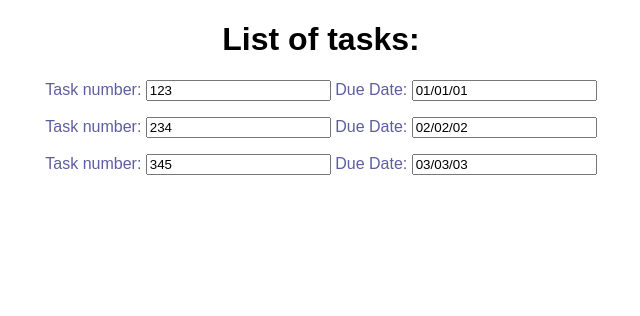
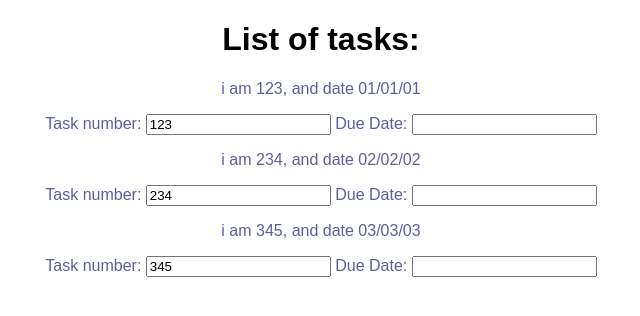
Before and after one commit to maiconmoretto/react-productivity-control, a React (Create React App) app: page / in a window 1280 px wide. Shown: the top 316 px of the page, without its empty margins (319-959 px from the left). Built offline with nearby package versions, Linux system fonts and the light colour scheme.

Commit message:
Added delete method and update

```diff
--- a/src/App.js
+++ b/src/App.js
@@ -13,6 +13,29 @@ class App extends Component {
     showTasks: true
   };
 
+  numberChangehandler = (event, id) => {
+    const taskIndex = this.state.tasks.findIndex(p => {
+      return p.id === id;
+    });
+
+    const task = {
+      ...this.state.tasks[taskIndex]
+    };
+
+    task.number = event.target.value;
+
+    const tasks = [...this.state.tasks];
+    tasks[taskIndex] = task;
+
+    this.setState({ tasks: tasks });
+  }
+
+  deleteTaskHandler = taskIndex => {
+    const tasks = this.state.tasks.slice();
+    tasks.splice(taskIndex, 1);
+    this.setState({ tasks: tasks });
+  };
+
   render() {
     let tasks = null;
 
@@ -21,7 +44,12 @@ class App extends Component {
         <div>
           {
             this.state.tasks.map((task, index) => {
-              return <Task dueDate={task.dueDate} number={task.number} />;
+              return <Task key={task.id}
+              dueDate={task.dueDate}
+              number={task.number}
+              click={() => this.deleteTaskHandler(index)}
+              changed={(event)  => this.numberChangehandler(event, task.id)}
+              />;
             })
           }
         </div>
--- a/src/Task/Task.js
+++ b/src/Task/Task.js
@@ -2,12 +2,12 @@ import React from "react";
 import "./task.css";
 
 const task = props => {
-  // return <p onClick={props.click}> due date: {props.dueDate}, number: {props.number} </p>;
   return (
     <div className="Task">
+      <p onClick={props.click}> i am {props.number}, and date {props.dueDate}</p>
       <p>
-        Task number: <input type="number" name="taskNumber" value={props.number} />
-        <span></span> Due Date: <input type="string" name="date" value={props.dueDate} />
+        Task number: <input type="number" name="taskNumber" onChange={props.changed} value={props.number} />
+        <span></span> Due Date: <input type="string" name="date"/>
       </p>
     </div>
   );
```
